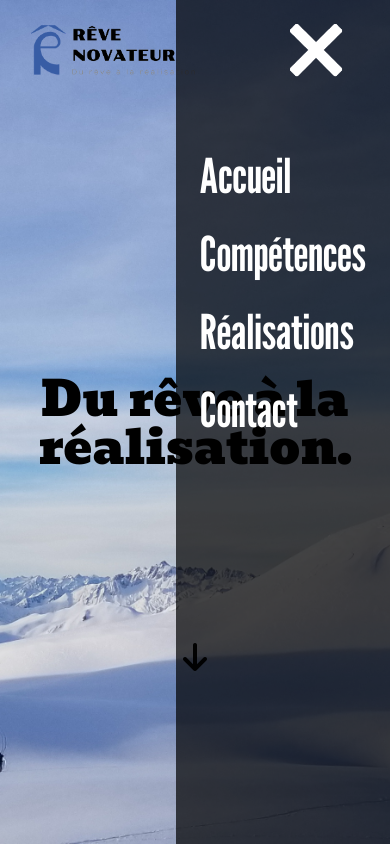
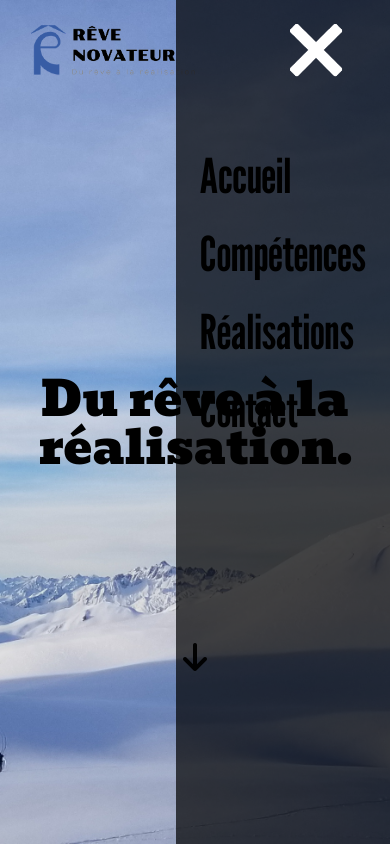
Before and after one commit to little-petal/reve-novateur, a Next.js app: page / in a window 390 px wide. Both pictures are taken after a click on the picture 316 px from the left and 50 px from the top of the page. Shown: the top 844 px of the page. Built offline with nearby package versions, Linux system fonts and the light colour scheme; a web font is replaced by a local one.

Commit message:
mac adaptation

```diff
--- a/src/app/page.tsx
+++ b/src/app/page.tsx
@@ -29,10 +29,10 @@ export default async function Home() {
       <section id="nav-landing-page" className='h-screen bg-cover bg-center bg-no-repeat bg-landing-page md:bg-landing-page flex flex-col snap-always snap-start relative'>
         <Header/>
         <div className="flex basis-1/2 items-end justify-center">
-        <p className="text-5xl sm:text-6xl md:text-7xl font-bevan text-center">Du rêve à la réalisation.</p>
+        <p className="text-black text-5xl sm:text-6xl md:text-7xl font-bevan text-center">Du rêve à la réalisation.</p>
         </div>
         <div className="flex basis-1/2 flex-col items-center justify-center">
-          <a href="#nav-skills"><i className="fa-solid fa-arrow-down fa-fade fa-2xl md:fa-2xl"></i></a>
+          <a href="#nav-skills"><i className="text-black fa-solid fa-arrow-down fa-fade fa-2xl md:fa-2xl"></i></a>
         </div>
       </section>
 
@@ -95,16 +95,16 @@ export default async function Home() {
               <div className="flex flex-row space-x-4">
                 <img
                 src="/assets/icons/appel.png"
-                alt="Télephone"
+                alt="Téléphone"
                 className="object-scale-down w-[40px]" />
-                <p className="self-center text-xl md:text-2xl font-inter">+33 7 83 19 83 57</p>
+                <p className="self-center text-black text-xl md:text-2xl font-inter">+33 7 83 19 83 57</p>
               </div>
               <div className="flex flex-row space-x-4">
                 <img
                 src="/assets/icons/e-mail.png"
                 alt="E-mail"
                 className="object-scale-down w-[40px]" />
-                <p className="self-center text-xl md:text-2xl font-inter">jb.lugand@hotmail.fr</p>
+                <p className="self-center text-black text-xl md:text-2xl font-inter">jb.lugand@hotmail.fr</p>
               </div>
               <div className="flex flex-row space-x-4">
                 <img
@@ -112,8 +112,8 @@ export default async function Home() {
                 alt="Adresse"
                 className="object-scale-down w-[40px]" />
                 <div className="flex flex-col self-center">
-                  <p className="text-xl md:text-2xl font-inter">288, rue du Faucigny</p>
-                  <p className="text-xl md:text-2xl font-inter">74490 Saint Jeoire</p>
+                  <p className="text-black text-xl md:text-2xl font-inter">288, rue du Faucigny</p>
+                  <p className="text-black text-xl md:text-2xl font-inter">74490 Saint Jeoire</p>
                 </div>
               </div>
             </div>
--- a/src/components/Header.tsx
+++ b/src/components/Header.tsx
@@ -37,16 +37,16 @@ export const Header = () => {
           <nav className={navStyles}>
             <ul className="flex flex-col lg:flex-row gap-[30px] md:gap-[40px] lg:gap-[20px] lg:space-x-6 mt-32 lg:mt-0">
               <li>
-                <Link className="hover:text-gray-600" href='#nav-landing-page' onClick={() => setOpen(false)}>Accueil</Link>
+                <Link className="text-black hover:text-gray-600" href='#nav-landing-page' onClick={() => setOpen(false)}>Accueil</Link>
               </li>
               <li>
-                <Link className="hover:text-gray-600" href='#nav-skills' onClick={() => setOpen(false)}>Compétences</Link>
+                <Link className="text-black hover:text-gray-600" href='#nav-skills' onClick={() => setOpen(false)}>Compétences</Link>
               </li>
               <li>
-                <Link className="hover:text-gray-600" href='#nav-projects' onClick={() => setOpen(false)}>Réalisations</Link>
+                <Link className="text-black hover:text-gray-600" href='#nav-projects' onClick={() => setOpen(false)}>Réalisations</Link>
               </li>
               <li>
-                <Link className="hover:text-gray-600" href='#nav-contact' onClick={() => setOpen(false)}>Contact</Link>
+                <Link className="text-black hover:text-gray-600" href='#nav-contact' onClick={() => setOpen(false)}>Contact</Link>
               </li>
             </ul>
           </nav>
```
